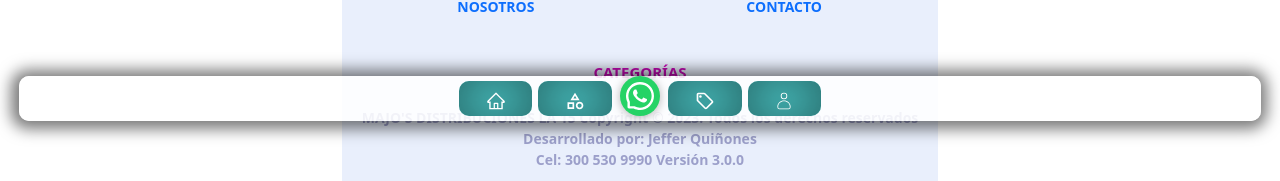
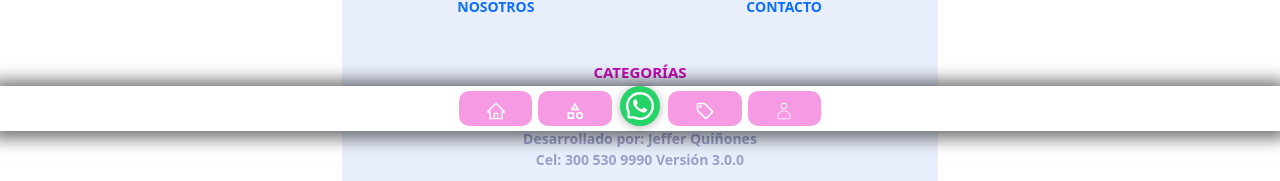
Before and after one commit to Jeffer-UAO/majos, a Next.js app: page /ofert/ofert in a window 1280 px wide. Shown: the part 669-850 px from the top of the page. Built offline with nearby package versions, Linux system fonts and the light colour scheme; no server answers.

Commit message:
corrige footerApp corrida en product detail

```diff
--- a/src/components/Common/BtnLink/BtnLink.module.scss
+++ b/src/components/Common/BtnLink/BtnLink.module.scss
@@ -1,14 +1,12 @@
 .btnlink{
 
     button{
-        background-color: rgba(88, 234, 234, 0.997);
+        background-color: rgb(246, 154, 228);
         height: 2.2rem;
         margin: 3px;
         border: 0;
         border-radius: 10px;
         width: 4.6rem;
-        -webkit-box-shadow: inset -1px 1px 39px 6px rgba(0,0,0,0.53);
-        -moz-box-shadow: inset -1px 1px 39px 6px rgba(0,0,0,0.53);
-        box-shadow: inset -1px 1px 39px 6px rgba(0,0,0,0.53);
+
     }
 }
--- a/src/components/DetailProduct/DetailProduct.js
+++ b/src/components/DetailProduct/DetailProduct.js
@@ -79,7 +79,7 @@ export function DetailProduct(props) {
             ))}
           </div>
         </div>
-        <FooterApp />
+
       </div>
     );
   } else {
--- a/src/components/DetailProduct/DetailProduct.module.scss
+++ b/src/components/DetailProduct/DetailProduct.module.scss
@@ -2,8 +2,8 @@
   background-color: rgb(240, 240, 240);
   display: grid;
   gap: 1rem;
-  grid-template-columns: repeat(auto-fit, minmax(20rem, 1fr));
-
+  grid-template-columns: repeat(auto-fit, minmax(26rem, 1fr));
+width: 100%;
   img {
     height: 66vh;
     object-fit: cover;
@@ -36,7 +36,8 @@
   .relate {
     padding: 10px;
     p {
-      margin-top: 50px;
+      margin-top: 0px;
+      margin-bottom: 10px;
       font-size: 1.2rem;
     }
   }
--- a/src/components/FooterApp/FooterApp.module.scss
+++ b/src/components/FooterApp/FooterApp.module.scss
@@ -7,13 +7,13 @@
 
 
   .paneluser {
-    border-radius: 10px;
+
     display: flex;
-    background-color: rgba(255, 255, 255, 0.863);
+    background-color: rgb(255, 255, 255);
     align-items: center;
-    width: 97vw;
+    width: 100vw;
     justify-content: center;
-    margin: 10px;
+
 
     -webkit-box-shadow: -1px 1px 15px 7px rgba(0,0,0,0.53);
   -moz-box-shadow: -1px 1px 15px 7px rgba(0,0,0,0.53);
--- a/src/components/ListProducts/ListProduts.module.scss
+++ b/src/components/ListProducts/ListProduts.module.scss
@@ -1,5 +1,7 @@
 .listProduct{
-  padding-top: 1rem;
+  padding-top: 0rem;
+
+  width: 100%;
 }
 
 .list {
--- a/src/pages/[product]/product.js
+++ b/src/pages/[product]/product.js
@@ -1,5 +1,5 @@
 import { BasicLayout } from "@/layouts";
-import { DetailProduct, Separator } from "@/components";
+import { DetailProduct, FooterApp, Separator } from "@/components";
 import { Footer } from "@/components";
 
 export default function ProductPage(props) {
@@ -11,7 +11,7 @@ export default function ProductPage(props) {
         <Separator />
         <Separator />
         <DetailProduct product={product} relate={relate} />
-
+        <FooterApp />
         <Footer />
       </BasicLayout>
     </div>
```
